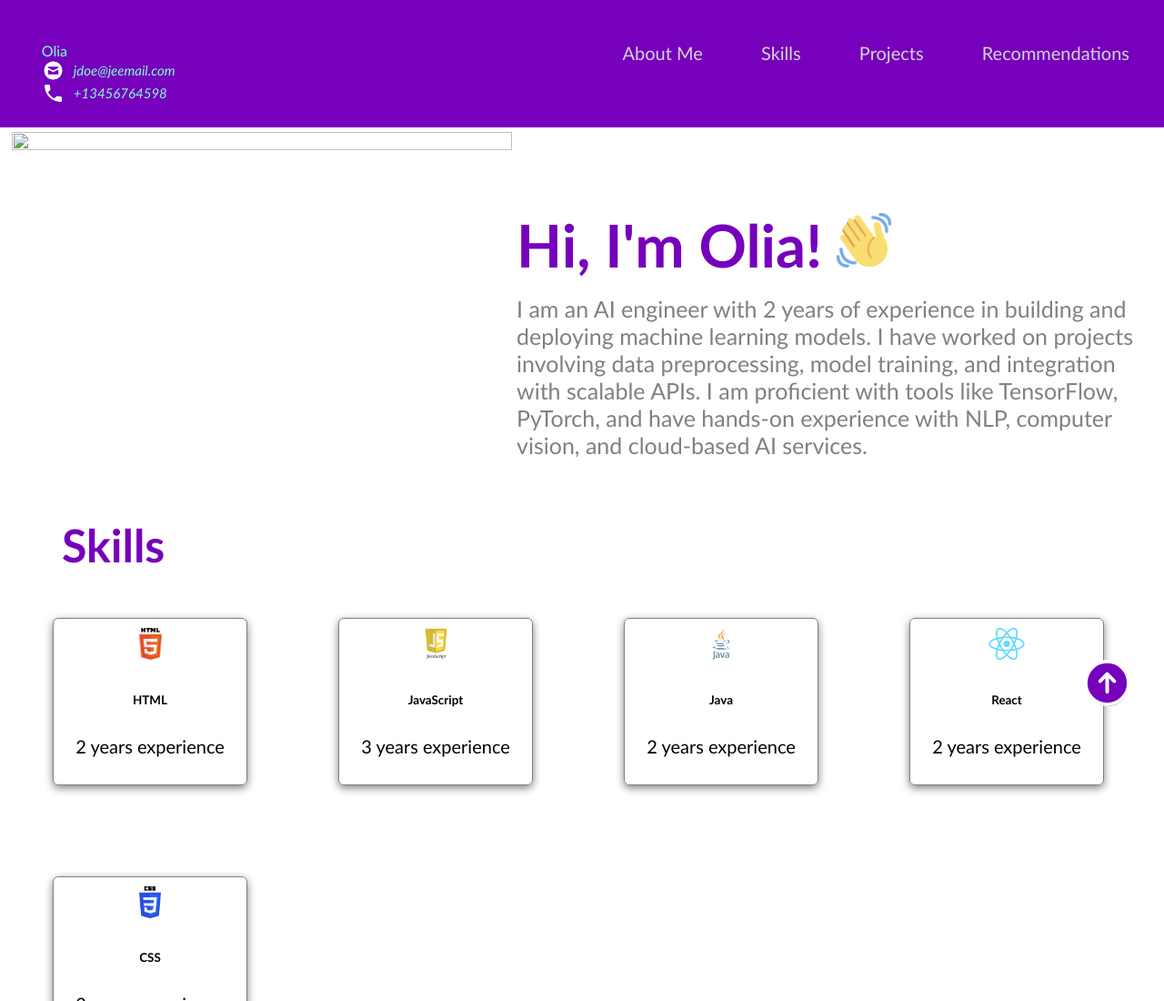
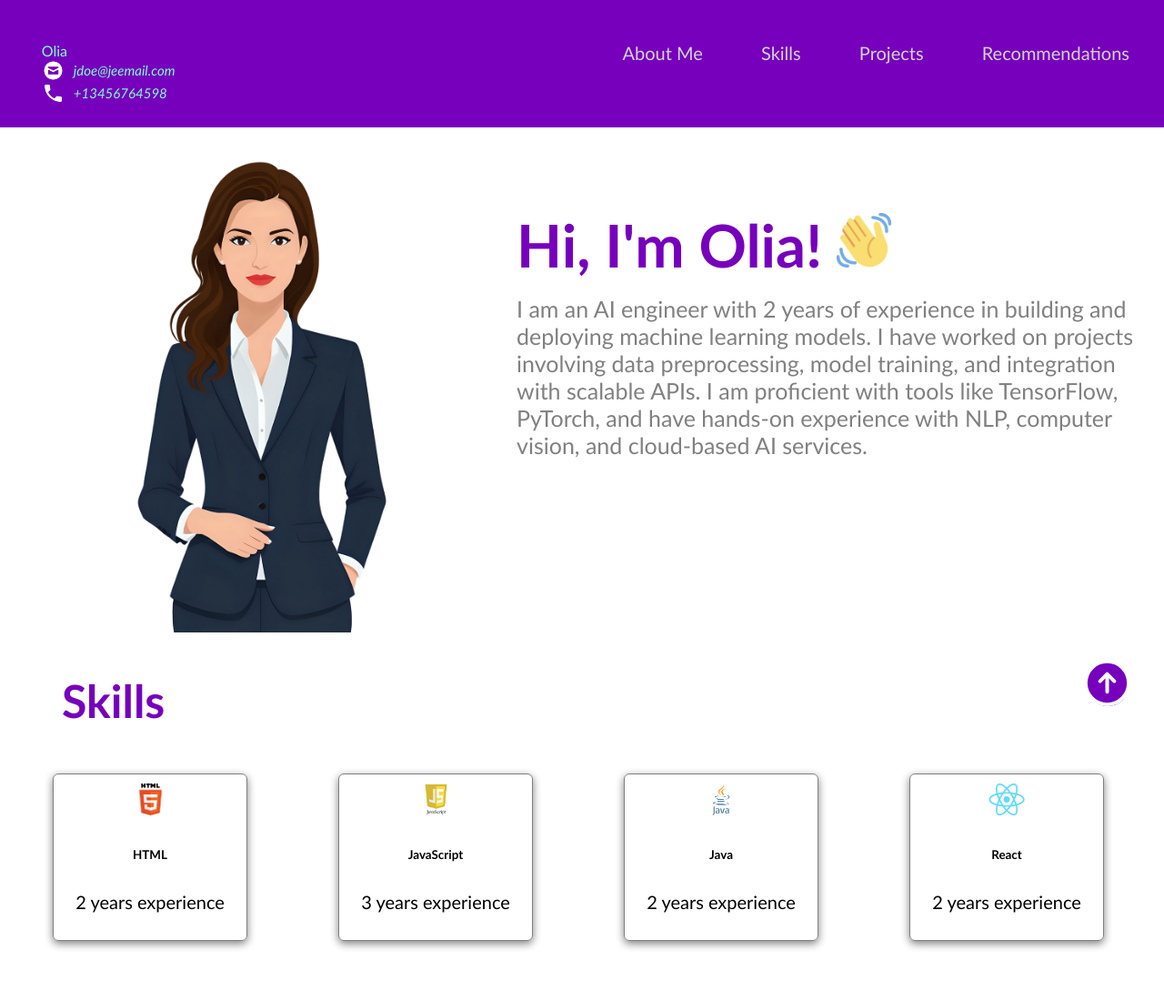
Before and after one commit to comet000/portfolio_example, a plain HTML site: page index.html in a window 1280 px wide. Shown: the top 1100 px of the page at 91% size. Drawn offline with Linux system fonts and the light colour scheme.

Commit message:
Update image source path in about section

```diff
--- a/index.html
+++ b/index.html
@@ -35,7 +35,7 @@
     <!-- About Me -->
     <section id="about-me" class="container">
       <div>
-        <img src="businesswoman-8923308_1280.png" class="profile_image"/>
+        <img src="images/businesswoman-8923308_1280.png" class="profile_image"/>
       </div>
 
       <div>
```
